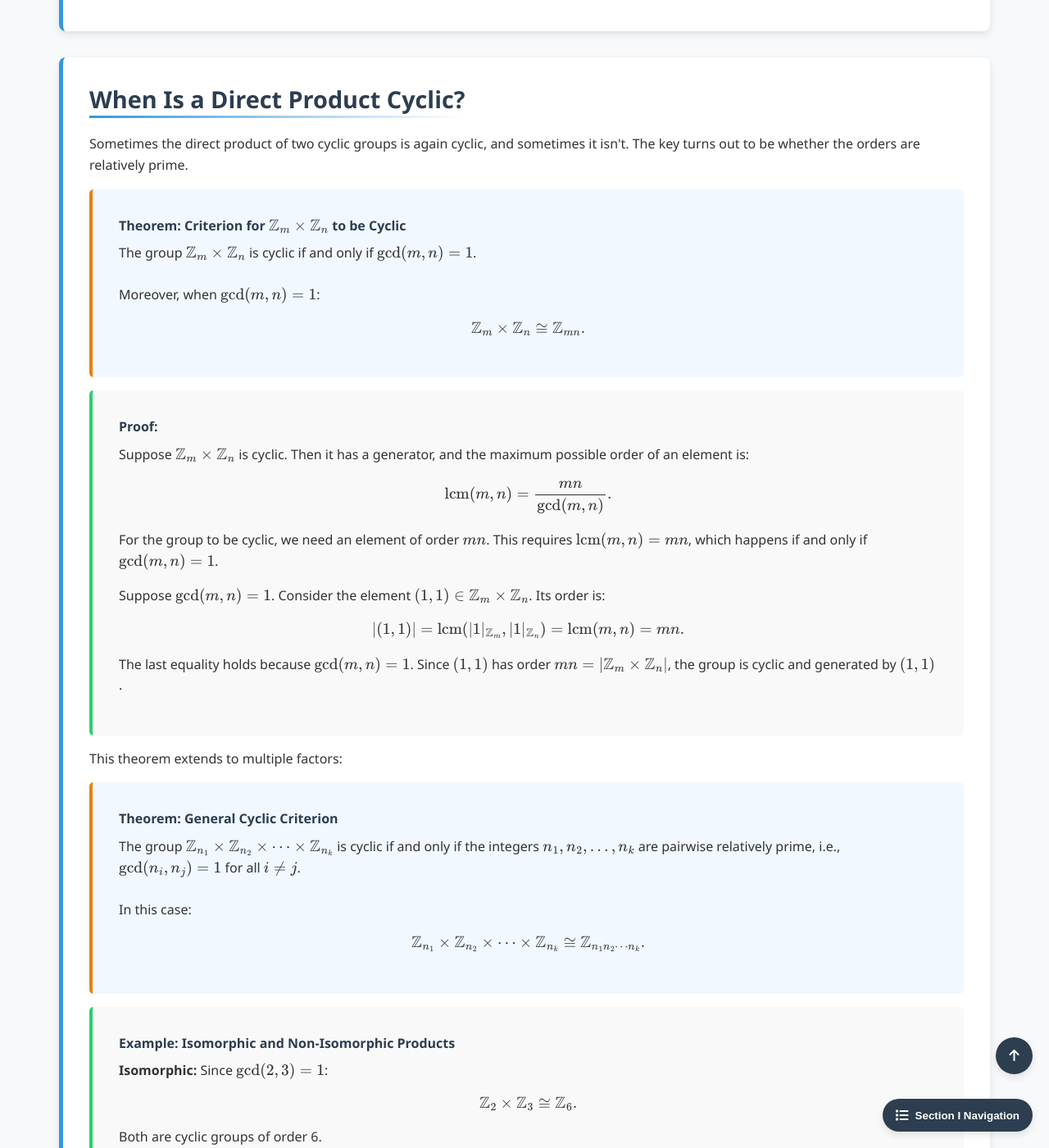
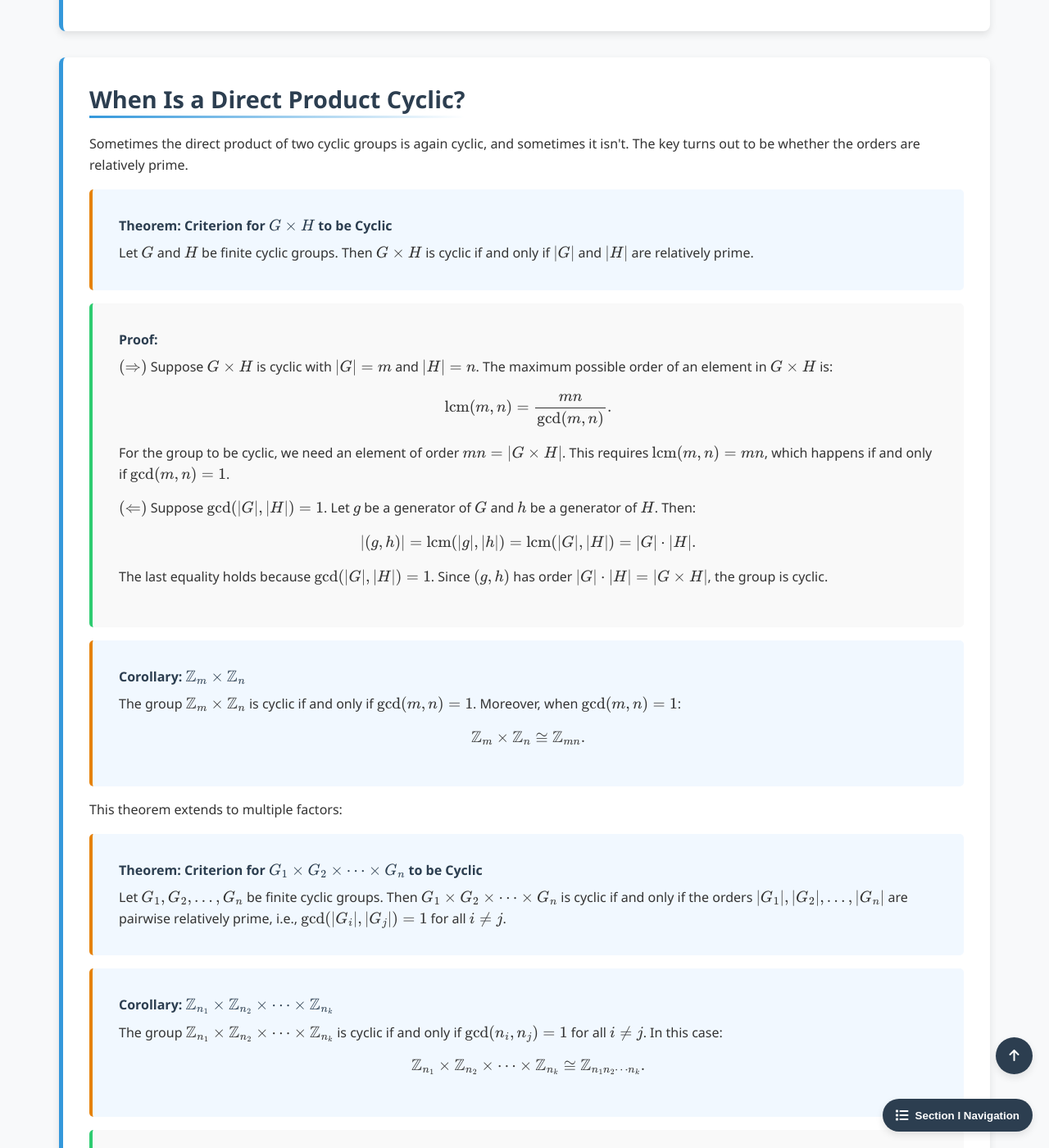
Before and after one commit to Yusukey01/yusukey01.github.io, a Jekyll site: the page built from Mathematics/Linear_algebra/group_classification.html, in a window 1280 px wide and 1400 px high, scrolled down 4560 px. Shown: the whole window at 82% size. Built offline with Jekyll 4.4.1, drawn with Linux system fonts in a browser that asks for light colours.

Commit message:
Start Section I-18 Group Classification, first shot

```diff
--- a/Mathematics/Linear_algebra/group_classification.html
+++ b/Mathematics/Linear_algebra/group_classification.html
@@ -320,35 +320,40 @@ uses_python: false
                 </p>
 
                 <div class="theorem">
-                    <span class="theorem-title">Theorem: Criterion for \(\mathbb{Z}_m \times \mathbb{Z}_n\) to be Cyclic</span>
-                    The group \(\mathbb{Z}_m \times \mathbb{Z}_n\) is cyclic if and only if \(\gcd(m, n) = 1\).
-                    <br><br>
-                    Moreover, when \(\gcd(m, n) = 1\):
-                    \[
-                    \mathbb{Z}_m \times \mathbb{Z}_n \cong \mathbb{Z}_{mn}.
-                    \]
+                    <span class="theorem-title">Theorem: Criterion for \(G \times H\) to be Cyclic</span>
+                    Let \(G\) and \(H\) be finite cyclic groups. Then \(G \times H\) is cyclic if and only if
+                    \(|G|\) and \(|H|\) are relatively prime.
                 </div>
 
                 <div class="proof">
                     <span class="proof-title">Proof:</span>
                     <p>
-                        Suppose \(\mathbb{Z}_m \times \mathbb{Z}_n\) is cyclic. Then it has a generator,
-                        and the maximum possible order of an element is:
+                        \((\Rightarrow)\) Suppose \(G \times H\) is cyclic with \(|G| = m\) and \(|H| = n\).
+                        The maximum possible order of an element in \(G \times H\) is:
                         \[
                         \text{lcm}(m, n) = \frac{mn}{\gcd(m, n)}.
                         \]
-                        For the group to be cyclic, we need an element of order \(mn\). This requires
+                        For the group to be cyclic, we need an element of order \(mn = |G \times H|\). This requires
                         \(\text{lcm}(m, n) = mn\), which happens if and only if \(\gcd(m, n) = 1\).
                     </p>
                     <p>
-                        Suppose \(\gcd(m, n) = 1\). Consider the element \((1, 1) \in \mathbb{Z}_m \times \mathbb{Z}_n\).
-                        Its order is:
+                        \((\Leftarrow)\) Suppose \(\gcd(|G|, |H|) = 1\). Let \(g\) be a generator of \(G\) and
+                        \(h\) be a generator of \(H\). Then:
                         \[
-                        |(1, 1)| = \text{lcm}(|1|_{\mathbb{Z}_m}, |1|_{\mathbb{Z}_n}) = \text{lcm}(m, n) = mn.
+                        |(g, h)| = \text{lcm}(|g|, |h|) = \text{lcm}(|G|, |H|) = |G| \cdot |H|.
                         \]
-                        The last equality holds because \(\gcd(m, n) = 1\). Since \((1, 1)\) has order \(mn = |\mathbb{Z}_m \times \mathbb{Z}_n|\),
-                        the group is cyclic and generated by \((1, 1)\).
+                        The last equality holds because \(\gcd(|G|, |H|) = 1\). Since \((g, h)\) has order
+                        \(|G| \cdot |H| = |G \times H|\), the group is cyclic.
                     </p>
+                </div>
+
+                <div class="theorem">
+                    <span class="theorem-title">Corollary: \(\mathbb{Z}_m \times \mathbb{Z}_n\)</span>
+                    The group \(\mathbb{Z}_m \times \mathbb{Z}_n\) is cyclic if and only if \(\gcd(m, n) = 1\).
+                    Moreover, when \(\gcd(m, n) = 1\):
+                    \[
+                    \mathbb{Z}_m \times \mathbb{Z}_n \cong \mathbb{Z}_{mn}.
+                    \]
                 </div>
 
                 <p>
@@ -356,11 +361,16 @@ uses_python: false
                 </p>
 
                 <div class="theorem">
-                    <span class="theorem-title">Theorem: General Cyclic Criterion</span>
+                    <span class="theorem-title">Theorem: Criterion for \(G_1 \times G_2 \times \cdots \times G_n\) to be Cyclic</span>
+                    Let \(G_1, G_2, \ldots, G_n\) be finite cyclic groups. Then \(G_1 \times G_2 \times \cdots \times G_n\)
+                    is cyclic if and only if the orders \(|G_1|, |G_2|, \ldots, |G_n|\) are pairwise relatively prime,
+                    i.e., \(\gcd(|G_i|, |G_j|) = 1\) for all \(i \neq j\).
+                </div>
+
+                <div class="theorem">
+                    <span class="theorem-title">Corollary: \(\mathbb{Z}_{n_1} \times \mathbb{Z}_{n_2} \times \cdots \times \mathbb{Z}_{n_k}\)</span>
                     The group \(\mathbb{Z}_{n_1} \times \mathbb{Z}_{n_2} \times \cdots \times \mathbb{Z}_{n_k}\) is cyclic
-                    if and only if the integers \(n_1, n_2, \ldots, n_k\) are pairwise relatively prime,
-                    i.e., \(\gcd(n_i, n_j) = 1\) for all \(i \neq j\).
-                    <br><br>
+                    if and only if \(\gcd(n_i, n_j) = 1\) for all \(i \neq j\).
                     In this case:
                     \[
                     \mathbb{Z}_{n_1} \times \mathbb{Z}_{n_2} \times \cdots \times \mathbb{Z}_{n_k} \cong \mathbb{Z}_{n_1 n_2 \cdots n_k}.
```
